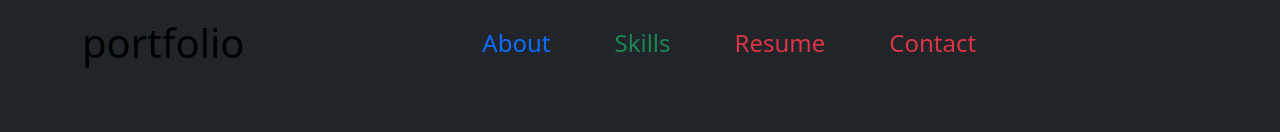
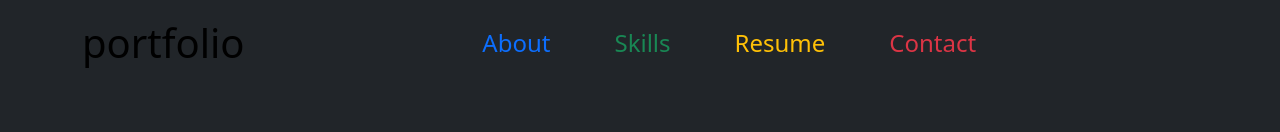
Before and after one commit to Adithyan-AS/porfolio-html-css, a plain HTML site: page index.html in a window 1280 px wide. Shown: the top 132 px of the page. Drawn offline with nearby package versions, Linux system fonts and the light colour scheme.

Commit message:
Update index.html
color change in navbar

```diff
--- a/index.html
+++ b/index.html
@@ -46,7 +46,7 @@
           <div class="navbar-nav mx-auto gap-5">
             <a class="nav-link fs-4 text-primary" href="#ABOUT">About</a>
             <a class="nav-link fs-4 text-success" href="#SKILLS">Skills</a>
-            <a class="nav-link fs-4 text-danger" href="#RESUME">Resume</a>
+            <a class="nav-link fs-4 text-warning" href="#RESUME">Resume</a>
              <a class="nav-link fs-4 text-danger" href="#CONTACT">Contact</a>
           </div>
         </div>
```
